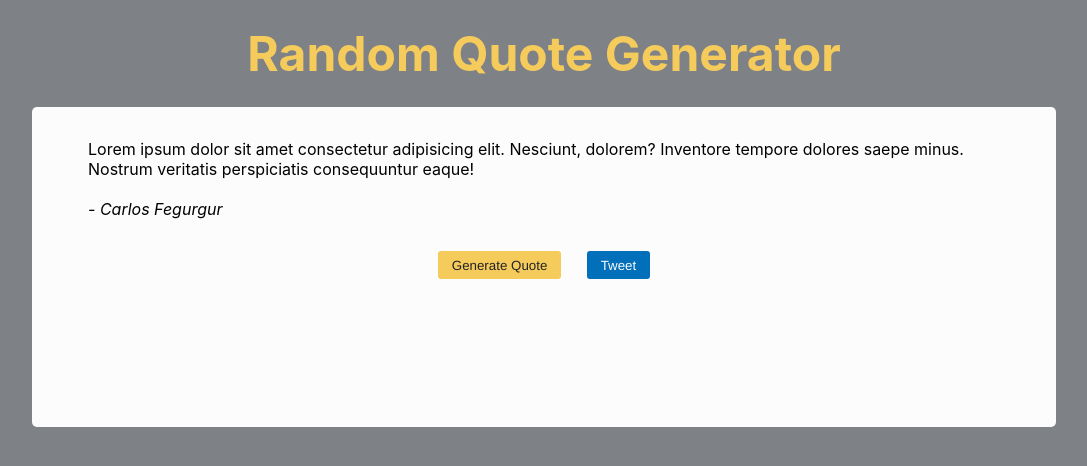
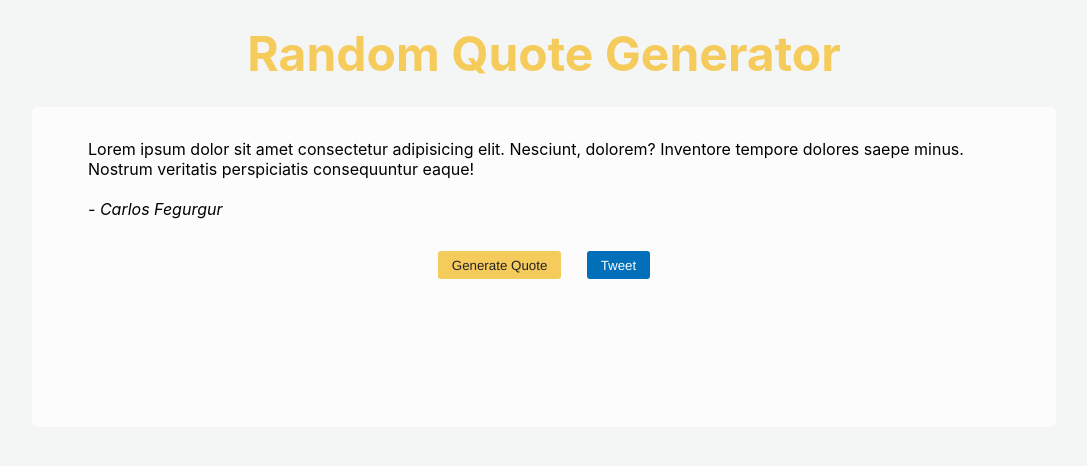
Before and after one commit to carlosaqf/random-quote, a React (Create React App) app: page / in a window 1280 px wide. Shown: the top 466 px of the page, without its empty margins (96-1183 px from the left). Built offline with nearby package versions, Linux system fonts and the light colour scheme.

Commit message:
adjusted body background opacity

```diff
--- a/src/index.css
+++ b/src/index.css
@@ -1,5 +1,5 @@
 body {
-  background: rgba(126,130,135,1);
+  background: rgba(126,130,135,0.08);
   margin: 0;
   padding: 0;
   font-family: -apple-system, BlinkMacSystemFont, "Segoe UI", "Roboto", "Oxygen",
```
